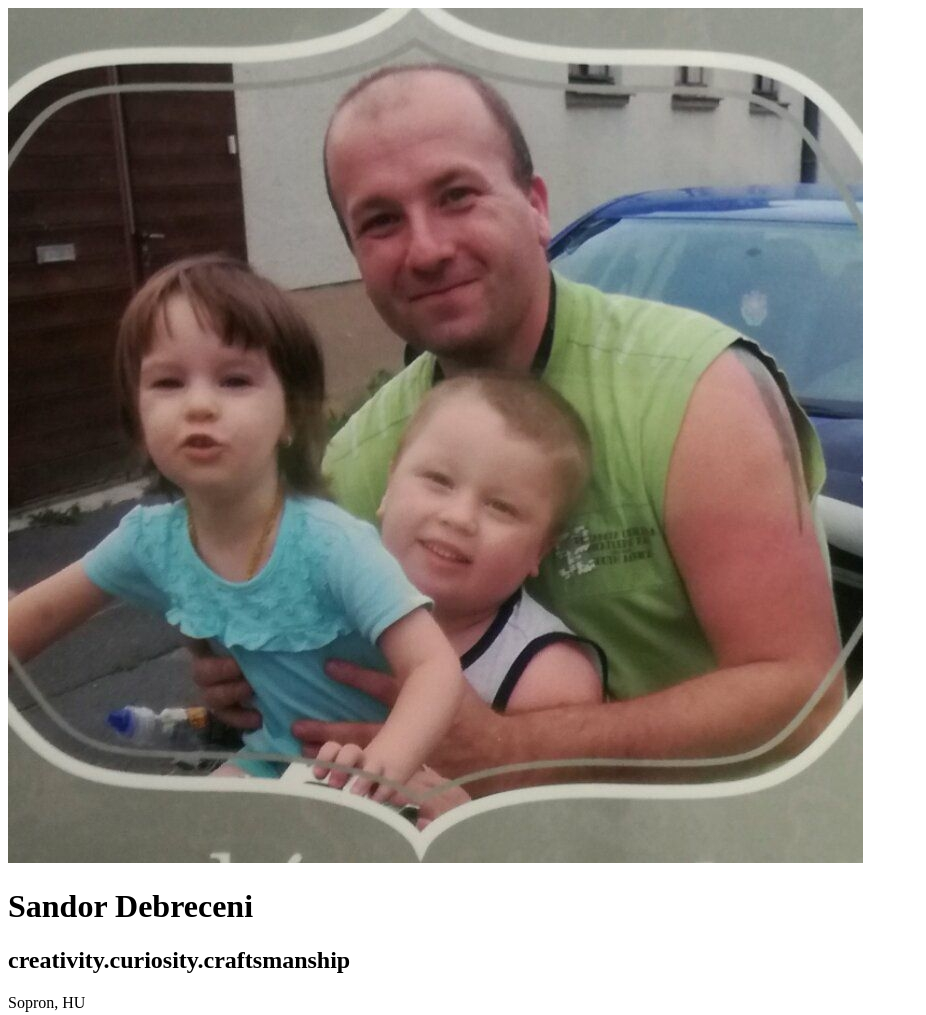
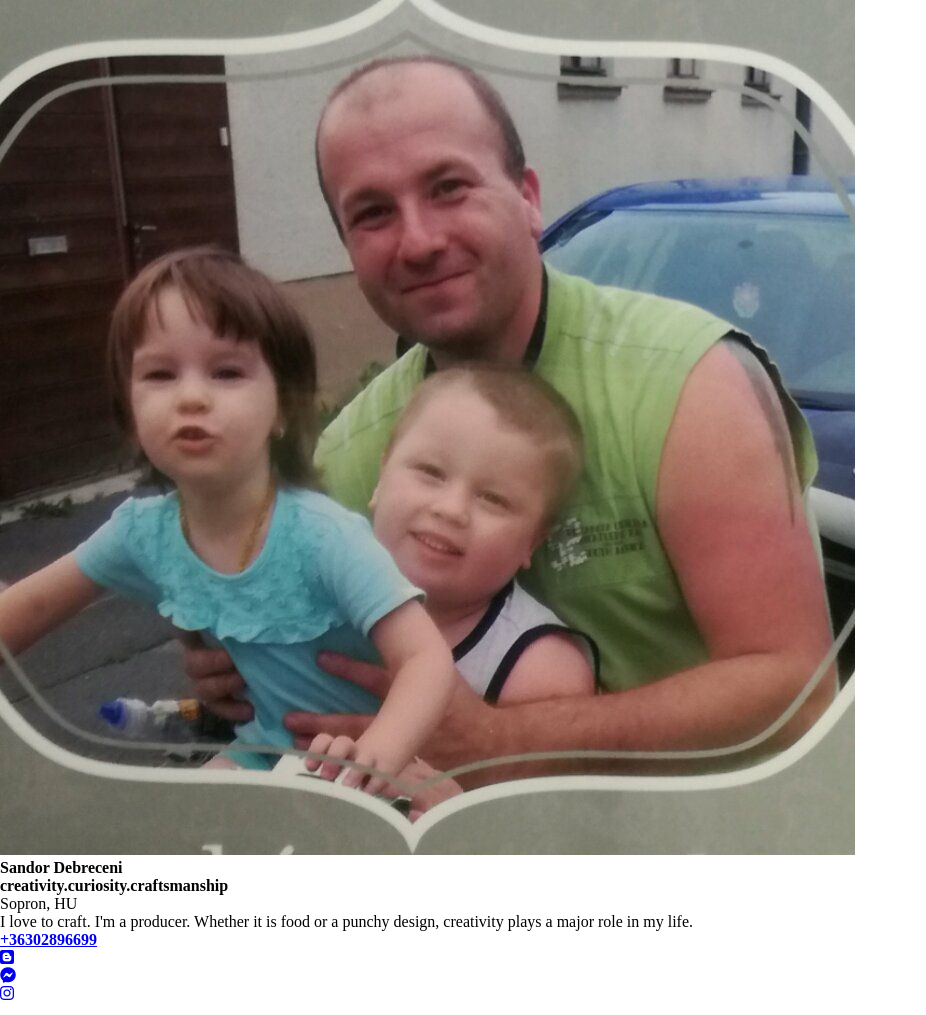
Before and after one commit to debsa-prog/bemutatkozas, a plain HTML site: page index.html in a window 1280 px wide. Shown: the top 1015 px of the page, without its empty margins (0-926 px from the left). Drawn offline with Linux system fonts and the light colour scheme.

Commit message:
create css and link to html
css reset

```diff
--- a/index.html
+++ b/index.html
@@ -6,6 +6,7 @@
     <meta charset="utf-8">
     <title>Sandor Debreceni profile card</title>
     <script src="https://kit.fontawesome.com/60e931a8f6.js"></script>
+    <link href="main.css" rel="stylesheet" type="text/css">
   </head>
   <body>
     <div class="profile-card">
--- /dev/null
+++ b/main.css
@@ -0,0 +1,6 @@
+*{
+  margin: 0;
+  padding: 0;
+  box-sizing: border-box;
+  font-size: 100%;
+}
```
